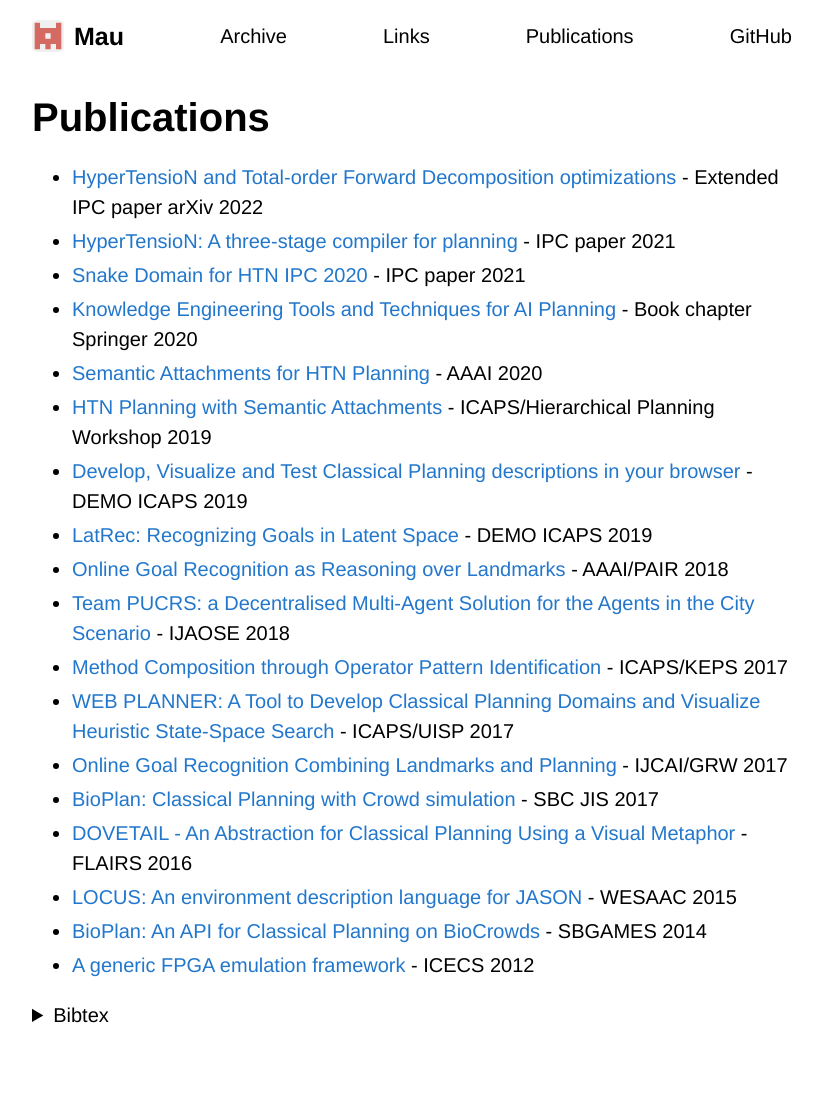
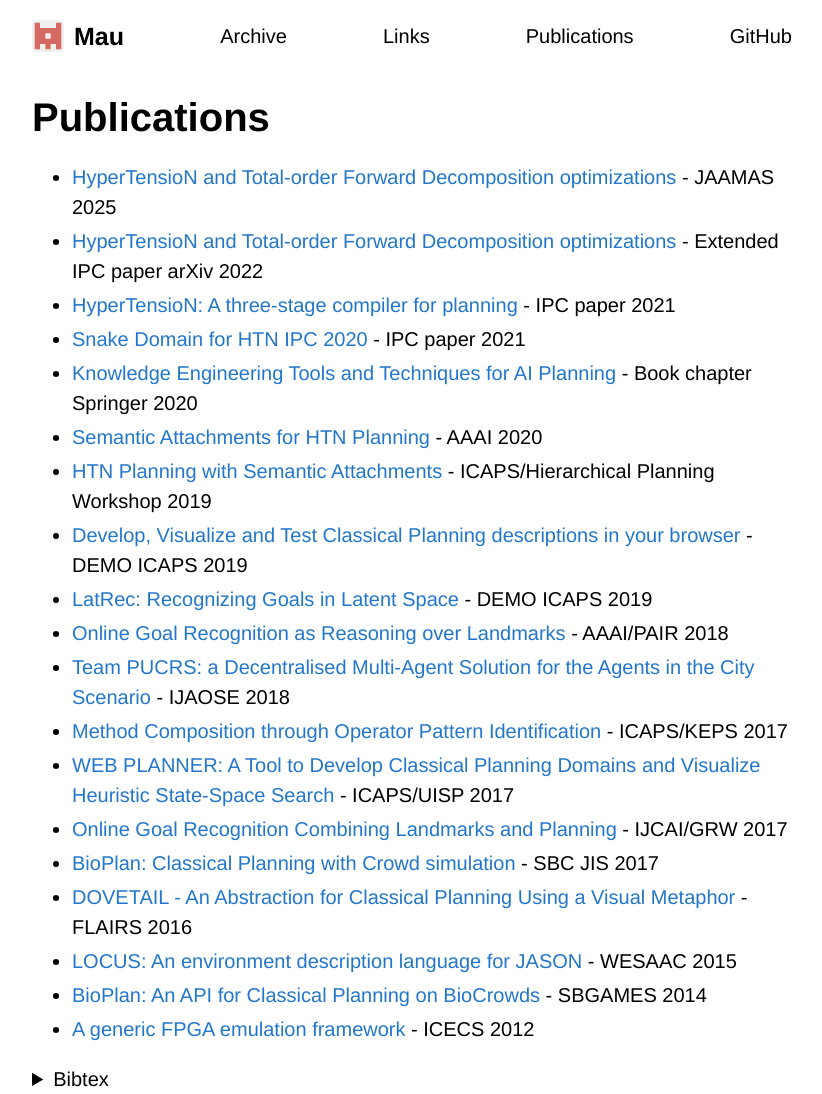
Before and after one commit to Maumagnaguagno/maumagnaguagno.github.io, a Jekyll site: the page built from publications.md, in a window 1280 px wide. Shown: the whole page, without its empty margins (228-1050 px from the left). Built offline with Jekyll 4.4.1, drawn with Linux system fonts in a browser that asks for light colours; our own code applies the rules of GitHub Pages for plain Markdown files; before the commit the page ends 1030 px from its top, so only the background shows below that.

Commit message:
Add JAAMAS to publications

````diff
--- a/publications.md
+++ b/publications.md
@@ -5,6 +5,7 @@ hidden: true
 ---
 
 # Publications
+- [HyperTensioN and Total-order Forward Decomposition optimizations](https://link.springer.com/article/10.1007/s10458-025-09705-9) - JAAMAS 2025
 - [HyperTensioN and Total-order Forward Decomposition optimizations](https://arxiv.org/pdf/2207.00345.pdf) - Extended IPC paper arXiv 2022
 - [HyperTensioN: A three-stage compiler for planning](https://ipc2020.hierarchical-task.net/publications/IPC2020Booklet.pdf#page=14) - IPC paper 2021
 - [Snake Domain for HTN IPC 2020](https://ipc2020.hierarchical-task.net/publications/IPC2020Booklet.pdf#page=46) - IPC paper 2021
@@ -29,6 +30,17 @@ hidden: true
 {% raw %}
 
 ```bibtex
+@article{magnaguagno2025hypertension,
+  title={Hypertension and total-order forward decomposition optimizations},
+  author={Cec{\'\i}lio Magnaguagno, Maur{\'\i}cio and Meneguzzi, Felipe and de Silva, Lavindra},
+  journal={Autonomous Agents and Multi-Agent Systems},
+  volume={39},
+  number={1},
+  pages={1--27},
+  year={2025},
+  publisher={Springer}
+}
+
 @misc{magnaguagno2022HyperTensioN,
   title={{HyperTensioN and Total-order Forward Decomposition optimizations}},
   author={Magnaguagno, Maur\'{i}cio Cec\'{i}lio and Meneguzzi, Felipe and de Silva, Lavindra},
````
